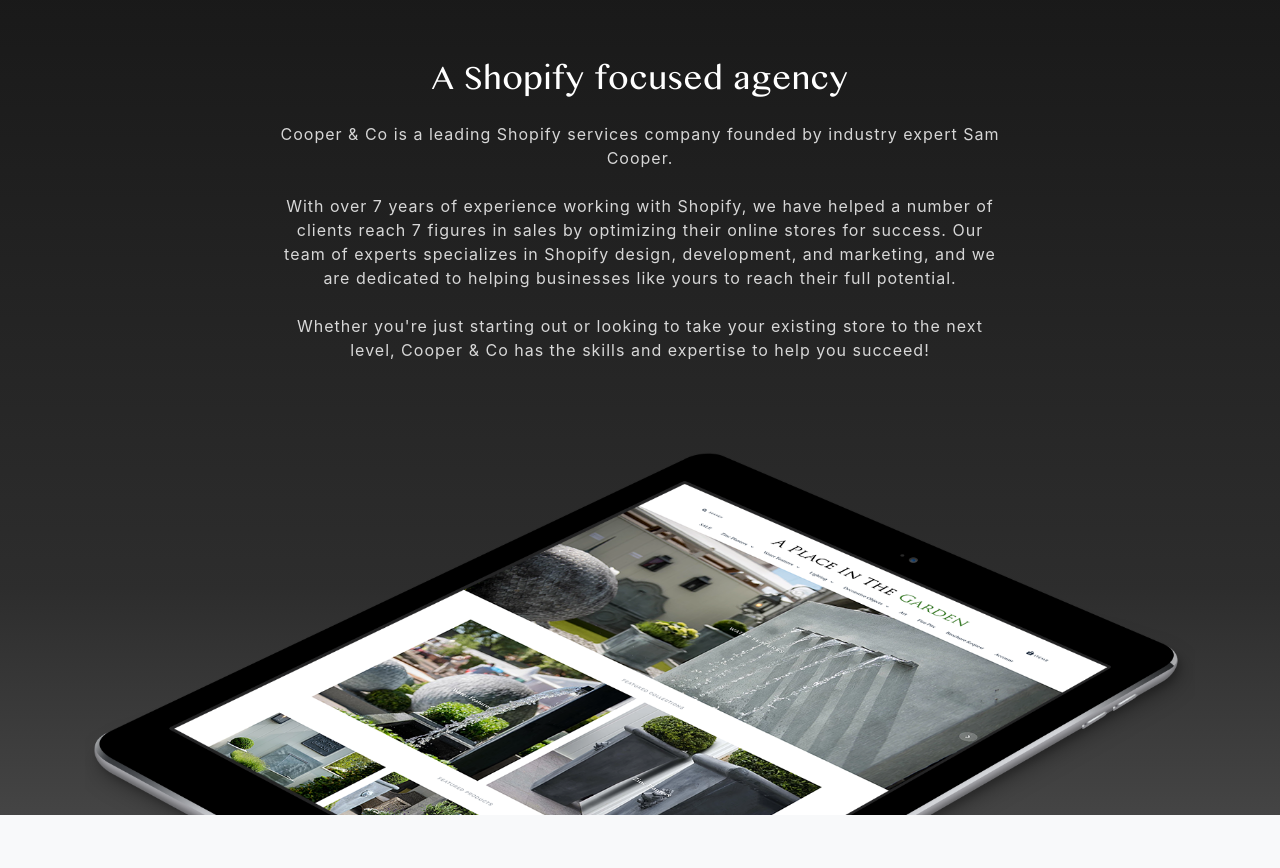
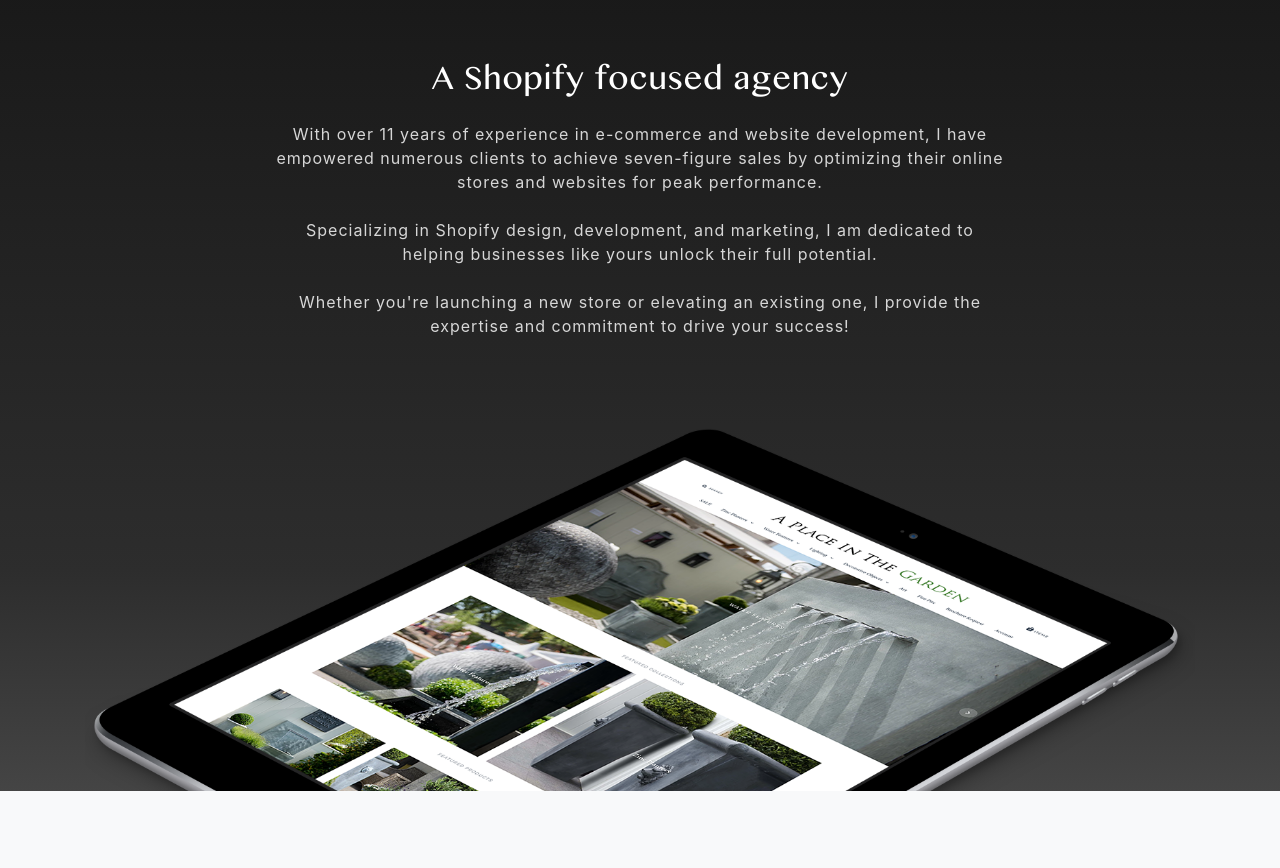
Before and after one commit to hogshouse/cooperandco, a website with bundled scripts: page index.html in a window 1280 px wide. Shown: the part 900-1768 px from the top of the page. Built offline with nearby package versions, Linux system fonts and the light colour scheme; a script that the page names is missing.

Commit message:
Update homepage about copy

```diff
--- a/index.html
+++ b/index.html
@@ -182,21 +182,19 @@
           <div class="col-lg-8 mx-auto">
             <h2 class="text-white mb-4">A Shopify focused agency</h2>
             <p class="">
-              Cooper & Co is a leading Shopify services company founded by
-              industry expert Sam Cooper.
+              With over 11 years of experience in e-commerce and website
+              development, I have empowered numerous clients to achieve
+              seven-figure sales by optimizing their online stores and websites
+              for peak performance.
             </p>
             <p class="">
-              With over 7 years of experience working with Shopify, we have
-              helped a number of clients reach 7 figures in sales by optimizing
-              their online stores for success. Our team of experts specializes
-              in Shopify design, development, and marketing, and we are
-              dedicated to helping businesses like yours to reach their full
+              Specializing in Shopify design, development, and marketing, I am
+              dedicated to helping businesses like yours unlock their full
               potential.
             </p>
             <p class="">
-              Whether you're just starting out or looking to take your existing
-              store to the next level, Cooper & Co has the skills and expertise
-              to help you succeed!
+              Whether you're launching a new store or elevating an existing one,
+              I provide the expertise and commitment to drive your success!
             </p>
           </div>
         </div>
```
